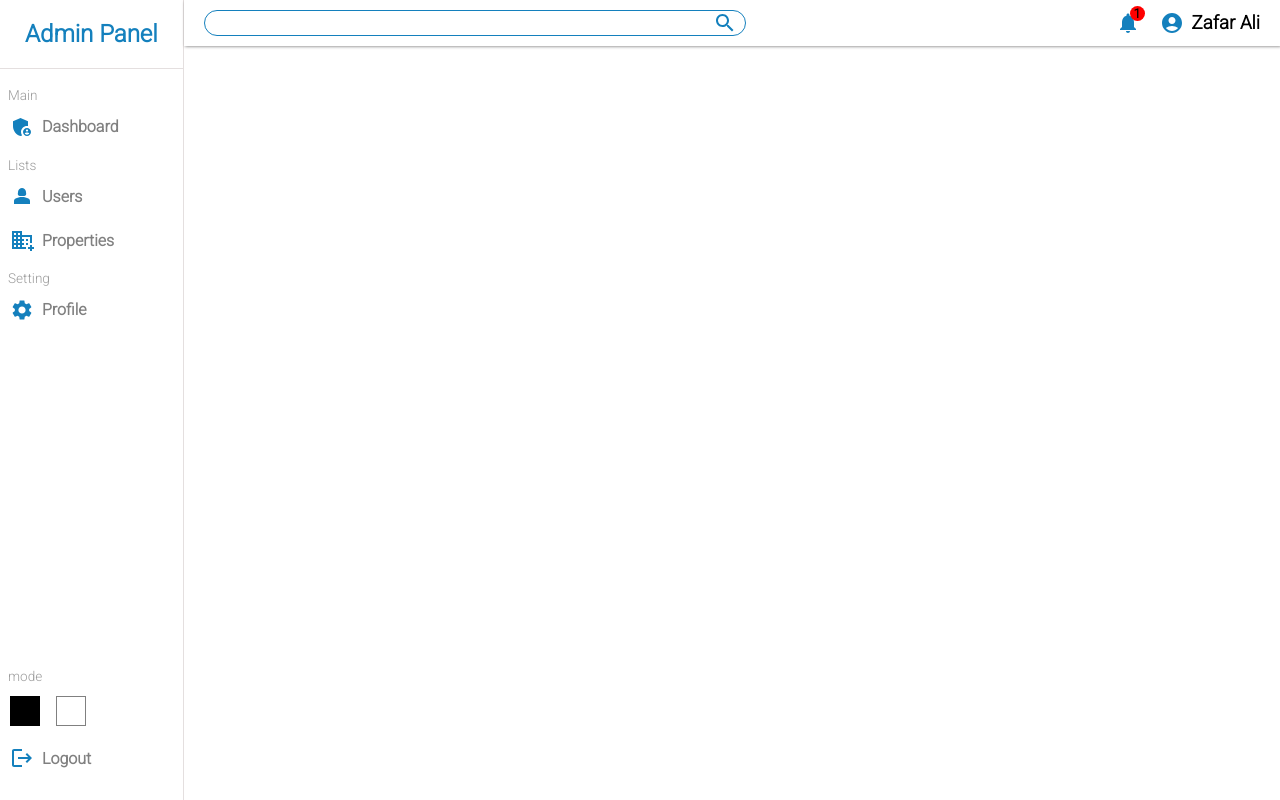
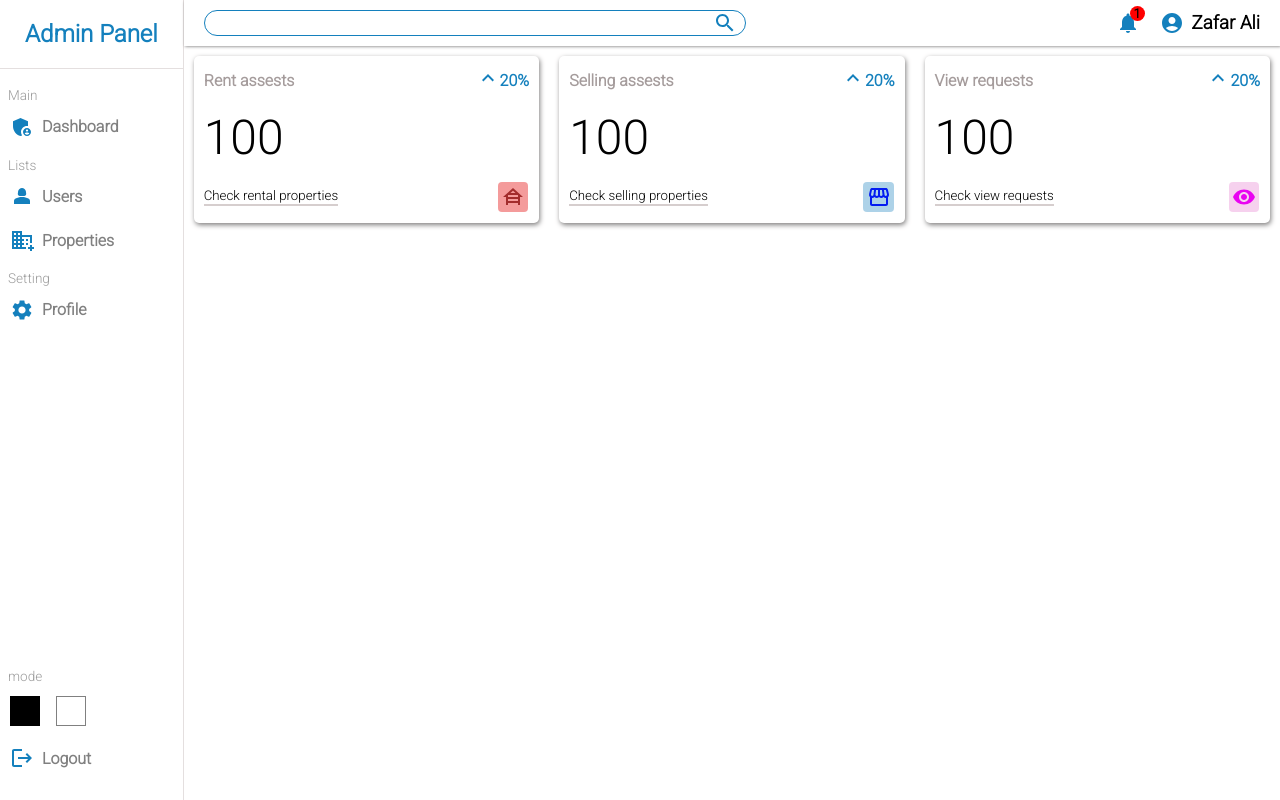
Before and after one commit to niaziiii/real-estate-dashboard, a React (Create React App) app: page / in a window 1280 px wide. Built offline with nearby package versions, Linux system fonts and the light colour scheme.

Commit message:
added widgets

```diff
--- a/src/components/components.js
+++ b/src/components/components.js
@@ -1,7 +1,9 @@
 import Navbar from './navbar/Navbar'
 import Sidebar from './sidebar/Sidebar'
+import Widgets from './widgets/Widgets'
 
 export {
     Navbar,
-    Sidebar
+    Sidebar,
+    Widgets,
 }
--- /dev/null
+++ b/src/components/widgets/Widgets.jsx
@@ -0,0 +1,64 @@
+import React from 'react'
+import './widgets.scss'
+import KeyboardArrowUpIcon from '@mui/icons-material/KeyboardArrowUp';
+import HouseSidingIcon from '@mui/icons-material/HouseSiding';
+import StorefrontIcon from '@mui/icons-material/Storefront';
+import VisibilityIcon from '@mui/icons-material/Visibility';
+
+const Widgets = (prop) => {
+    let type = prop.type;
+    let data;
+
+    switch (type) {
+        case 'rentProperties':
+            data = {
+                title: 'Rent assests',
+                link: '/',
+                icon: <i style={{ background: 'rgba(236, 77, 77, 0.562)', color: 'rgb(163, 45, 45)' }}><HouseSidingIcon /></i>,
+                status: '100',
+                description: 'Check rental properties'
+            }
+            break;
+        case 'saleProperties':
+            data = {
+                title: 'Selling assests',
+                link: '/',
+                icon: <i style={{ background: '#147fbd59', color: 'rgba(0, 24, 241, 0.979)' }}><StorefrontIcon /></i>,
+                status: '100',
+                description: 'Check selling properties'
+            }
+            break;
+        case 'viewRequests':
+            data = {
+                title: 'View requests',
+                link: '/',
+                icon: <i style={{ background: '#e47ccd59', color: 'rgba(233, 0, 241, 0.979)' }}><VisibilityIcon /></i>,
+                status: '100',
+                description: 'Check view requests'
+            }
+            break;
+        default:
+            break;
+    }
+
+    return (
+        <div className='widgets'>
+            <div className="widgets__users">
+                <h5>{data.title}</h5>
+                <span>
+                    <i><KeyboardArrowUpIcon /></i>
+                    <h4>20%</h4>
+                </span>
+            </div>
+            <h1>{data.status}</h1>
+            <div className="widgets__users">
+                <h5>{data.description}</h5>
+                <span>
+                    <i>{data.icon}</i>
+                </span>
+            </div>
+        </div>
+    )
+}
+
+export default Widgets
--- /dev/null
+++ b/src/components/widgets/widgets.scss
@@ -0,0 +1,60 @@
+.widgets {
+    width: 100%;
+    flex: 1;
+    box-shadow: 1px 2px 5px rgb(129, 127, 127);
+    padding: 10px;
+    border-radius: 5px;
+
+    &__users {
+        display: flex;
+        justify-content: space-between;
+        align-items: center;
+        width: 100%;
+
+        span {
+            display: flex;
+            align-items: center;
+        }
+
+        &:nth-of-type(1) {
+            span {
+                color: #1480bd;
+                display: flex;
+                align-items: center;
+            }
+
+            h5 {
+                font-size: 1rem;
+                color: rgb(165, 156, 156);
+            }
+        }
+
+        &:nth-of-type(2) {
+            h5 {
+                font-weight: 300;
+                padding-bottom: .1rem;
+                border-bottom: 2px solid rgb(214, 206, 206);
+            }
+
+            span {
+                color: #1480bd;
+
+                i {
+                    display: flex;
+                    align-items: center;
+                    justify-content: center;
+                    border-radius: 4px;
+                    padding: .2rem;
+                    max-width: 2rem;
+                    max-height: 2rem;
+                }
+            }
+        }
+    }
+
+    h1 {
+        padding: 15px 0;
+        font-size: 3rem;
+        font-weight: 500;
+    }
+}
--- a/src/pages/home/Home.jsx
+++ b/src/pages/home/Home.jsx
@@ -1,6 +1,6 @@
 import React from 'react'
 import './home.scss'
-import {Navbar,Sidebar} from '../../components/components'
+import {Navbar,Sidebar,Widgets} from '../../components/components'
 
 const Home = () => {
   return (
@@ -8,6 +8,11 @@ const Home = () => {
       <Sidebar />
       <div className="home__container">
         <Navbar/>
+        <div className="home__container__widgets">
+          <Widgets type={'rentProperties'}/>
+          <Widgets type={'saleProperties'}/>
+          <Widgets type={'viewRequests'}/>
+        </div>
       </div>
     </div>
   )
--- a/src/pages/home/home.scss
+++ b/src/pages/home/home.scss
@@ -3,5 +3,12 @@
 
     &__container{
         flex: 6;
+        &__widgets{
+            padding: 10px;
+            display: flex;
+            gap: 20px;
+
+        }
     }
+
 }
```
